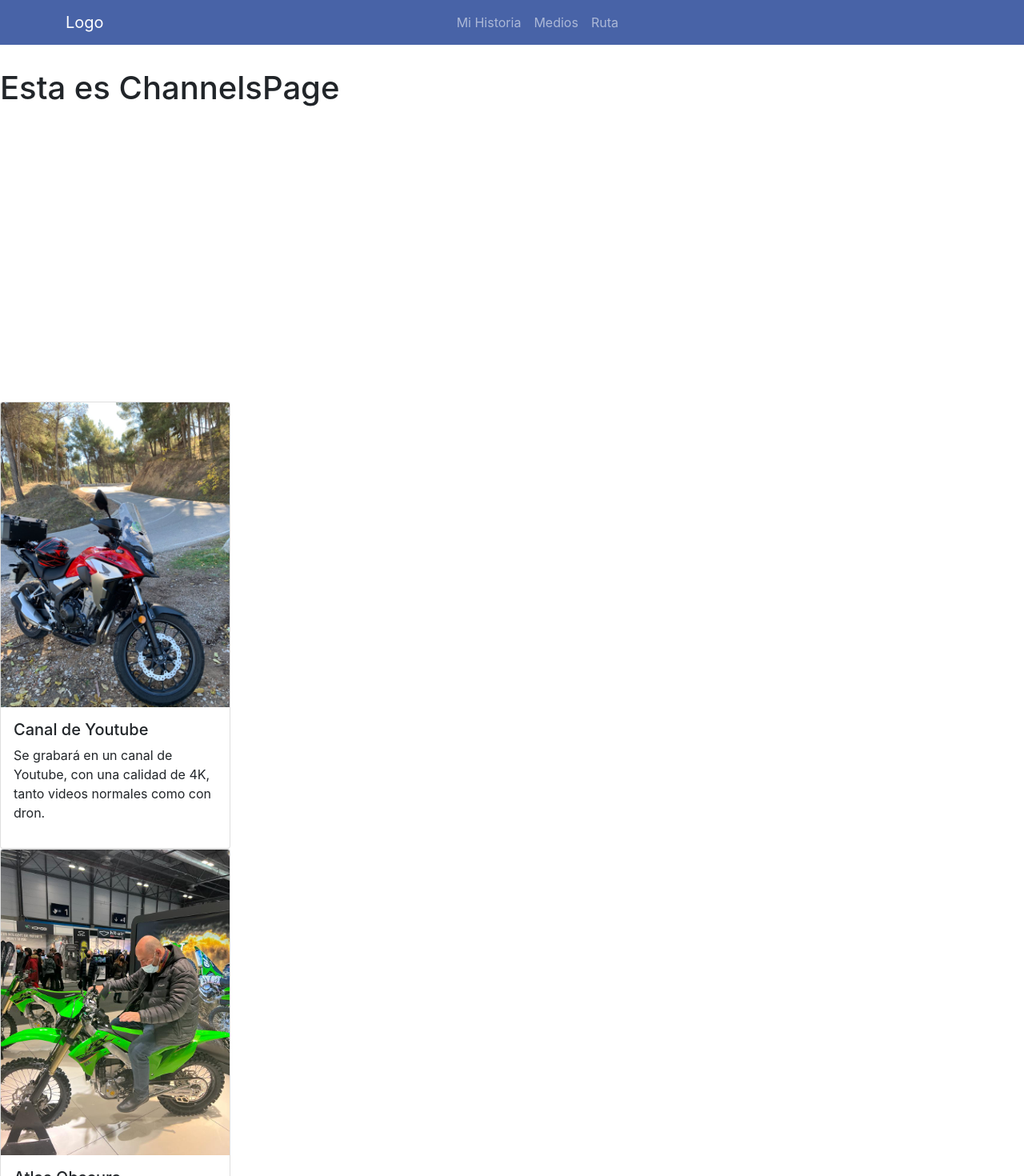
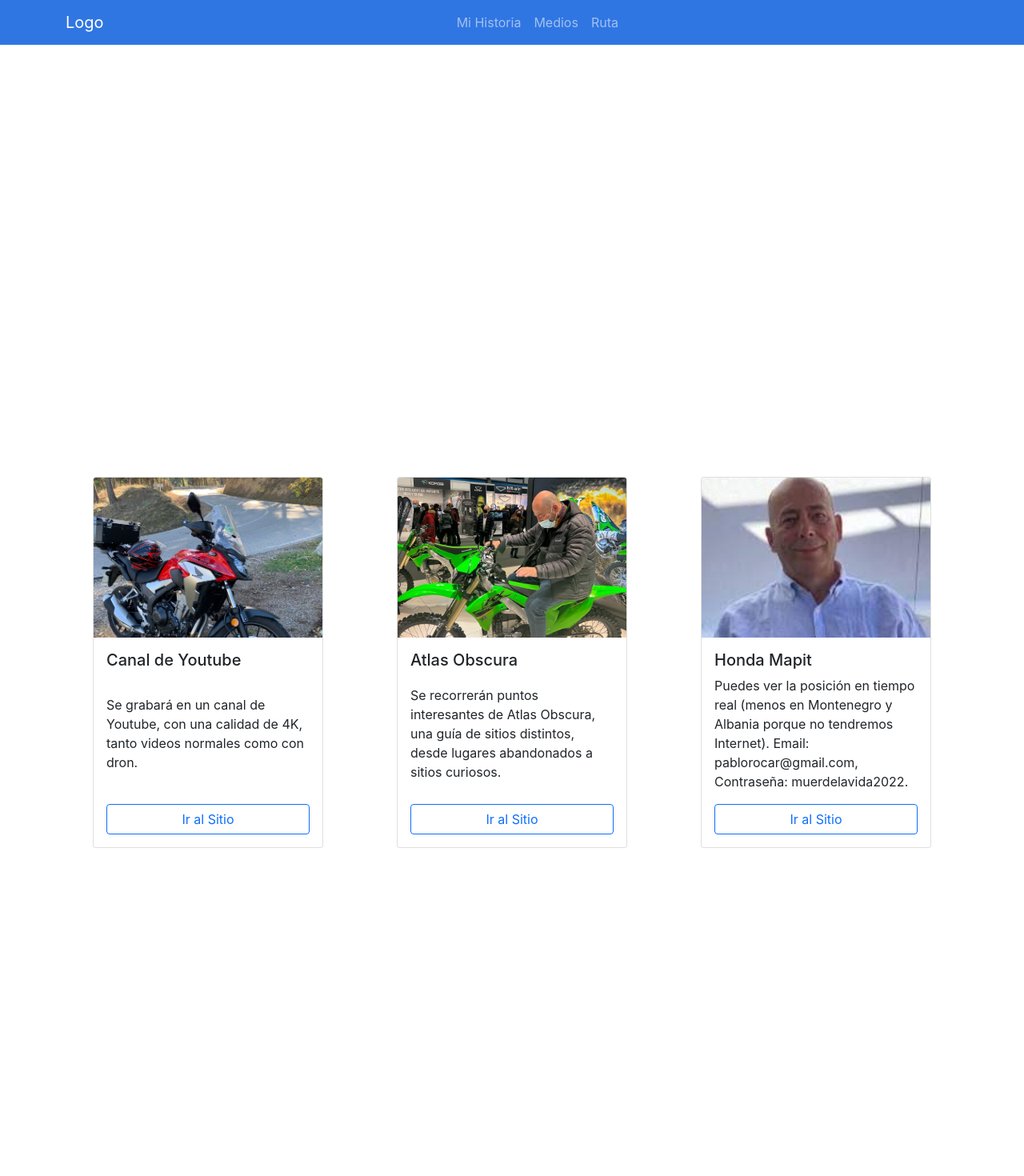
Before and after one commit to andredoc/muerde-la-vida-web, a React (Create React App) app in the folder client/: page /channels in a window 1280 px wide. Shown: the top 1470 px of the page at 80% size. After the commit the page ends 1090 px from the top, so only its background shows below. Built offline with nearby package versions, Linux system fonts and the light colour scheme.

Commit message:
homePage and channelpage done

```diff
--- /dev/null
+++ b/client/src/components/ChannelCard/ChannelCard.css
@@ -0,0 +1,12 @@
+.cardChannel {
+    margin: 30px 0px;
+}
+
+.cardChannel img {
+    height: 200px;
+    object-fit: cover;
+}
+
+.cardButton:hover {
+    background-color: #3076e2;
+}
--- /dev/null
+++ b/client/src/components/ChannelCard/ChannelCard.jsx
@@ -0,0 +1,20 @@
+import { Card, Button, Row, Col, Container } from "react-bootstrap"
+import { Link } from "react-router-dom"
+import "./ChannelCard.css"
+
+const ChannelCard = ({name, text, image, url}) => {
+    return (
+        <Card className="cardChannel" style={{ width: '18rem' }}>
+            <Card.Img variant="top" src={image} />
+            <Card.Body className="d-flex flex-column justify-content-between">
+                <Card.Title >{name}</Card.Title>
+                <Card.Text>
+                    {text}
+                </Card.Text>
+                <Button className="cardButton" onClick={() => window.open(url, "_blank")} variant="outline-primary">Ir al Sitio </Button>
+            </Card.Body>
+        </Card>
+    )
+}
+
+export default ChannelCard
--- a/client/src/components/ControlledCarrousel/ControlledCarrousel.jsx
+++ b/client/src/components/ControlledCarrousel/ControlledCarrousel.jsx
@@ -3,15 +3,13 @@ import { Carousel } from 'react-bootstrap'
 import bike_trip from '../../assets/images/bike_trip.jpeg'
 import only_bike from '../../assets/images/only_bike.jpeg'
 import pablo_bike from '../../assets/images/pablo_bike.jpeg'
-import pablo_profile from '../../assets/images/pablo_profile.jpeg'
-import testing_bike from '../../assets/images/testing_bike.jpeg'
 
 const ControlledCarousel = () => {
     const [index, setIndex] = useState(0);
 
     const handleSelect = (selectedIndex, e) => {
         setIndex(selectedIndex);
-    };
+    }
 
     return (
                 <Carousel activeIndex={index} onSelect={handleSelect}>
@@ -20,6 +18,7 @@ const ControlledCarousel = () => {
                             className="d-block w-100"
                             src={pablo_bike}
                             alt="Pablo's bike"
+                            style={{ height: 640, objectFit: "cover", padding: 15  }}
                         />
                         <Carousel.Caption >
                             <h3>Siempre he pensado que no debemos ser espectadores de nuestras
@@ -32,8 +31,8 @@ const ControlledCarousel = () => {
                             className="d-block w-100"
                             src={only_bike}
                             alt="Only bike"
+                            style={{ height: 640, objectFit: "cover", padding: 15 }}
                         />
-
                         <Carousel.Caption >
                             <h3>Mucha gente tiene ideas, pero sólo unos pocos deciden llevarlas a cabo
                                 hoy y no mañana. No la semana que viene, sino hoy.
@@ -45,8 +44,8 @@ const ControlledCarousel = () => {
                             className="d-block w-100"
                             src={bike_trip}
                             alt="Bike trip"
+                            style={{ height: 640, objectFit: "cover", padding: 15 }}
                         />
-
                         <Carousel.Caption>
                             <h3>"...llevo años con la idea de hacer un viaje en moto
                                 desde España a Estambúl, y por un motivo u otro, lo
@@ -55,7 +54,7 @@ const ControlledCarousel = () => {
                         </Carousel.Caption>
                     </Carousel.Item>
                 </Carousel>
-    );
+    )
 }
 
 export default ControlledCarousel;
--- a/client/src/components/Navigation/Navigation.css
+++ b/client/src/components/Navigation/Navigation.css
@@ -9,5 +9,6 @@
 }
 
 .back-ground-nav {
-    background-color: #4863a7;
+    background-color: #3076e2;
+    margin-bottom: 30px;
 }
--- a/client/src/components/Navigation/Navigation.jsx
+++ b/client/src/components/Navigation/Navigation.jsx
@@ -6,7 +6,7 @@ function Navigation() {
 
     return (
         <>
-            <Navbar className="back-ground-nav" variant="dark" expand="lg" style={{ marginBottom: 30 }}>
+            <Navbar className="back-ground-nav" variant="dark" expand="lg">
                 <Container>
                     <NavLink to="/" className="navLink">
                         <Navbar.Brand as="span">Logo</Navbar.Brand>
--- a/client/src/components/OptionCard/OptionCard.jsx
+++ /dev/null
@@ -1,20 +0,0 @@
-import { Card, Button } from "react-bootstrap"
-import { Link } from "react-router-dom"
-import "./OptionCard.css"
-
-const OptionCard = ({name, text, image}) => {
-    return (
-        <Card style={{ width: '18rem' }}>
-            <Card.Img variant="top" src={image} />
-            <Card.Body>
-                <Card.Title>{name}</Card.Title>
-                <Card.Text>
-                    {text}
-                </Card.Text>
-                <Link to="https://www.youtube.com/channel/UCRz1dnRh7iMQRBdPI6_-H4Q" />
-            </Card.Body>
-        </Card>
-    )
-}
-
-export default OptionCard
--- a/client/src/pages/ChannelsPage/ChannelsPage.css
+++ b/client/src/pages/ChannelsPage/ChannelsPage.css
@@ -1,9 +1,13 @@
 .video {
-  display: flex;
-  justify-content: center;
+    width: 100%;
+    height: 480px;
 }
 
 .react-player {
-     width:480px;
-     height: 240px;
+    display: contents;
 }
+
+.card-position {
+    display:flex;
+    justify-content: center;
+}
--- a/client/src/pages/ChannelsPage/ChannelsPage.jsx
+++ b/client/src/pages/ChannelsPage/ChannelsPage.jsx
@@ -1,15 +1,18 @@
-import OptionCard from "../../components/OptionCard/OptionCard"
+import './ChannelsPage.css'
+import ChannelCard from "../../components/ChannelCard/ChannelCard"
 import ReactPlayer from "react-player"
 import only_bike from "../../assets/images/only_bike.jpeg"
 import testing_bike from "../../assets/images/testing_bike.jpeg"
 import pablo_profile from "../../assets/images/pablo_profile.jpeg"
 
-import { Link } from "react-router-dom"
+import { Container, Row, Col} from "react-bootstrap"
 
 const ChannelsPage = () => {
     return (
         <>
-            <h1>Esta es ChannelsPage</h1>
+            <Container >
+                <Row >
+                    <Col xs={12}>
                         <div className="video">
                             <ReactPlayer
                                 className="react-player"
@@ -17,29 +20,41 @@ const ChannelsPage = () => {
                                 url="https://www.youtube.com/watch?v=if_A7J_6svU"
                             />
                         </div>
-            <OptionCard
+                    </Col>
+                </Row>
+                <Row >
+                    <Col xs={12} md={4} className="card-position">
+                        <ChannelCard
                             name="Canal de Youtube"
                             text="Se grabará en un canal de Youtube, con una calidad de 4K,
                                 tanto videos normales como con dron."
                             image={only_bike}
-            >
-
-                <Link to="https://www.youtube.com/channel/UCRz1dnRh7iMQRBdPI6_-H4Q" />
-            </OptionCard>
-            <OptionCard
+                            url="https://www.youtube.com/channel/UCRz1dnRh7iMQRBdPI6_-H4Q"
+                        />
+                    </Col>
+                    <Col xs={12} md={4} className="card-position" >
+                        <ChannelCard
                             name="Atlas Obscura"
                             text="Se recorrerán puntos interesantes de Atlas Obscura,
                                  una guía de sitios distintos, desde lugares abandonados a sitios
                                  curiosos."
                             image={testing_bike}
+                            url="https://www.atlasobscura.com/"
                         />
-            <OptionCard
+                    </Col>
+                    <Col xs={12} md={4} className="card-position">
+                        <ChannelCard
                             name="Honda Mapit"
-                text="Se puede ver la posición en tiempo real (menos en Montenegro
-                y Albania que no tendremos Internet), aquí: https://honda.mapit.me,
-                email: pablorocar@gmail.com, contraseña: muerdelavida2022."
+                            text="Puedes ver la posición en tiempo real (menos en Montenegro
+                                 y Albania porque no tendremos Internet).
+                                 Email: pablorocar@gmail.com,
+                                 Contraseña: muerdelavida2022."
                             image={pablo_profile}
+                            url="https://honda.mapit.me/login"
                         />
+                    </Col>
+                </Row>
+            </Container>
         </>
     )
 }
--- a/client/src/pages/HomePage/HomePage.jsx
+++ b/client/src/pages/HomePage/HomePage.jsx
@@ -1,10 +1,11 @@
 import ControlledCarousel from '../../components/ControlledCarrousel/ControlledCarrousel'
+import { Row, Col } from "react-bootstrap"
 
 const HomePage = () => {
     return (
-        <>
+        <div >
             <ControlledCarousel />
-        </>
+        </div>
     )
 }
 
--- a/client/src/pages/TripRoutesPage/TripRoutesPage.jsx
+++ b/client/src/pages/TripRoutesPage/TripRoutesPage.jsx
@@ -1,6 +1,18 @@
+import "./TripRoutesPage.css"
+
 const TripRoutesPage = () => {
     return (
-        <h1>Esta es Trip Routes Page</h1>
+        <>
+            <h1>Esta es Trip Routes Page</h1>
+            <ul>
+                <li>Unos 9,000 Kms y 26 días, en Mayo 2022, sin paradas prefijadas.</li>
+                <li>Desde Madrid, pasando por Barcelona, Francia, Italia, Eslovenia,
+                    Croacia Montenegro, Albania, Grecia, Turquía.
+                </li>
+                <li>La vuelta por Bulgaria, Rumanía, Austria, Suiza, Francia y España.</li>
+            </ul>
+        </>
+
     )
 }
 
--- a/client/src/routes/AppRoutes.jsx
+++ b/client/src/routes/AppRoutes.jsx
@@ -16,5 +16,4 @@ const AppRoutes = () => {
         </Routes>
     )
 }
-
 export default AppRoutes;
```
Also changed, not shown: client/src/components/OptionCard/OptionCard.css (deleted). Lines whose indentation alone changed are shown as unchanged.
